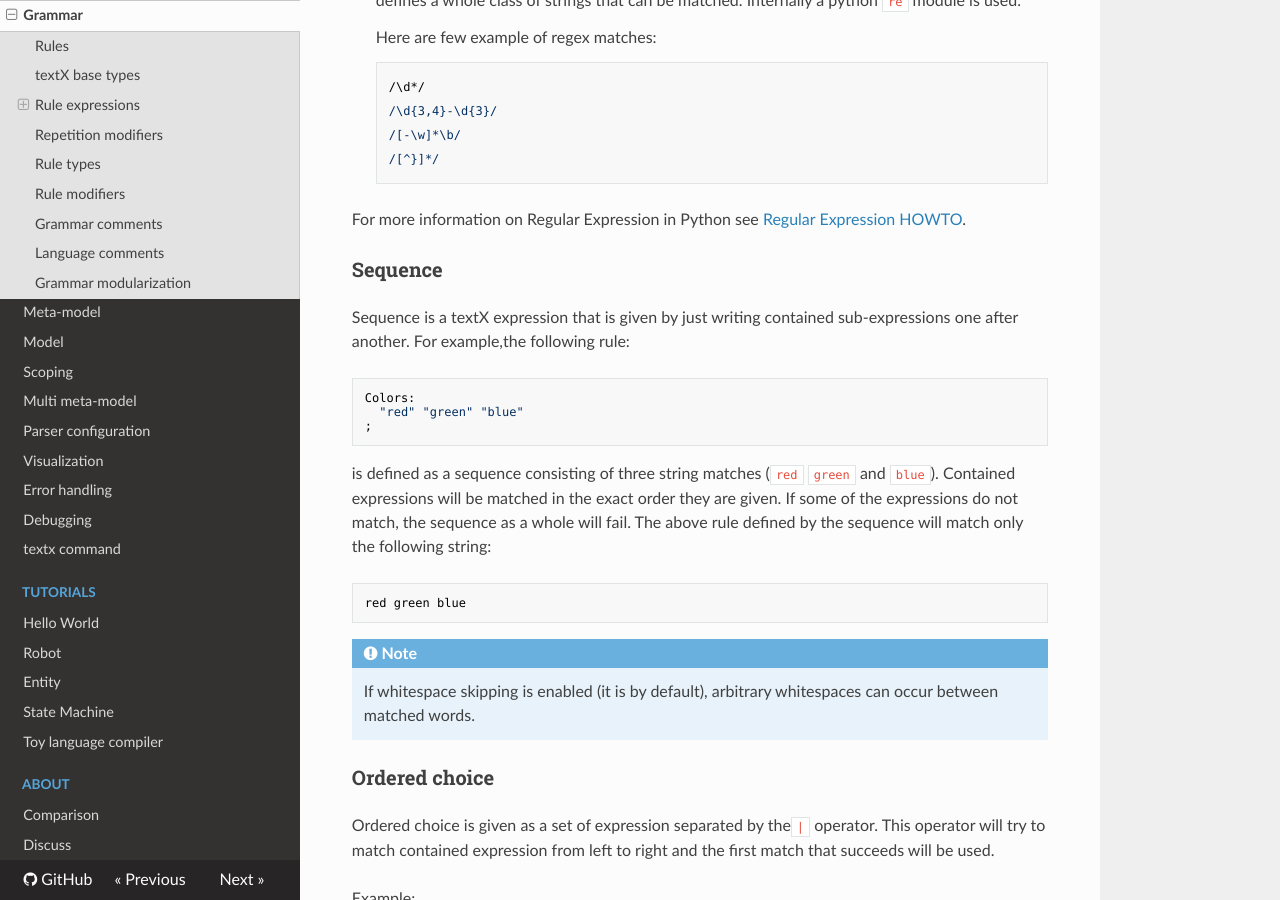
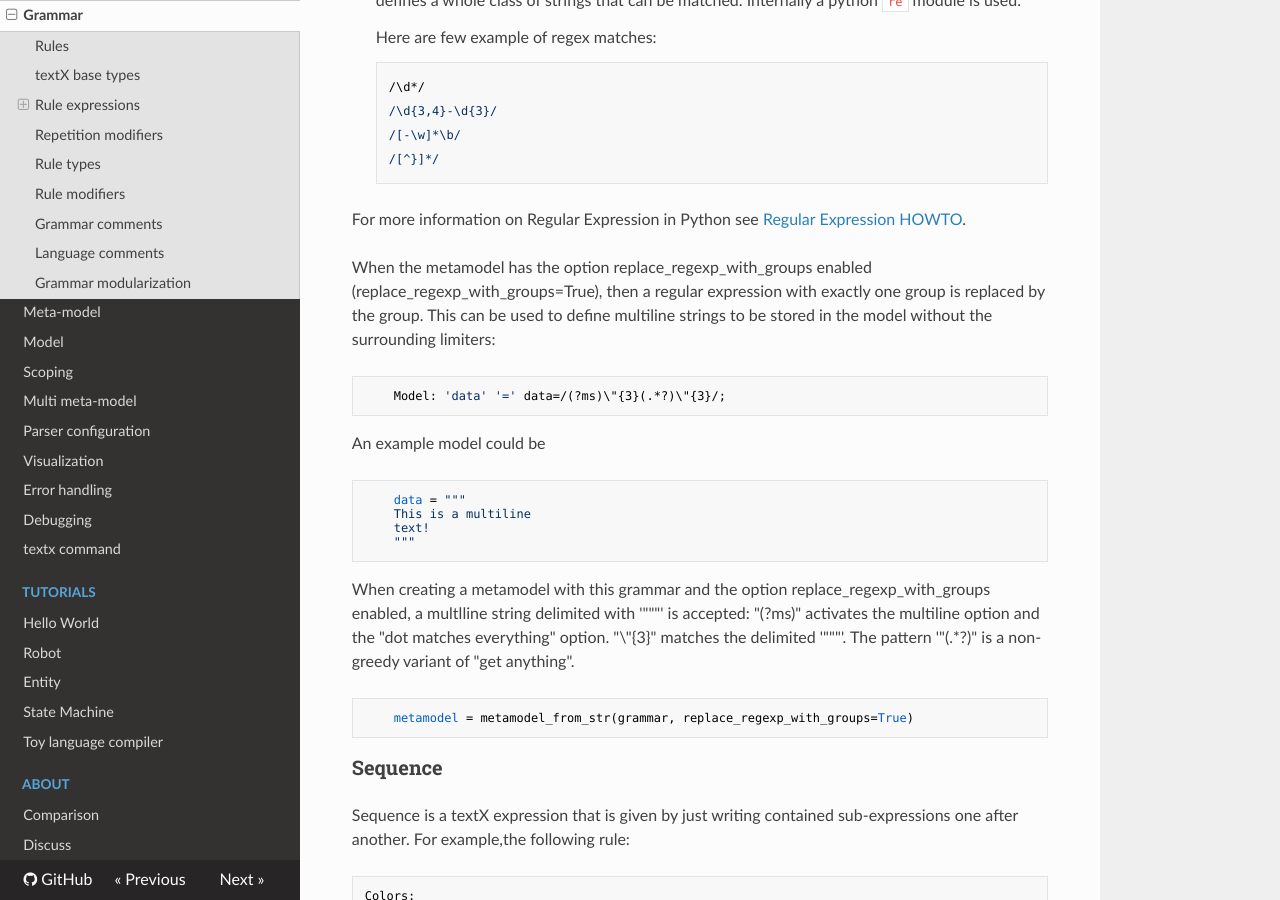
Before and after one commit to textX/textX, an MkDocs documentation site: the page built from docs/grammar.md, in a window 1280 px wide and 900 px high, scrolled down 2886 px. Built offline with MkDocs 1.6.1, drawn with Linux system fonts in a browser that asks for light colours; nearby versions of some CDN libraries; old or Windows-style settings are respelled for this version of MkDocs.

Commit message:
Added docu

```diff
--- a/docs/grammar.md
+++ b/docs/grammar.md
@@ -119,6 +119,28 @@ There are two types of match expressions:
 
   For more information on Regular Expression in Python see [Regular Expression
   HOWTO](https://docs.python.org/3/howto/regex.html).
+
+  When the metamodel has the option replace_regexp_with_groups enabled
+  (replace_regexp_with_groups=True), then a regular expression with exactly
+  one group is replaced by the group. This can be used to define multiline
+  strings to be stored in the model without the surrounding limiters:
+
+        Model: 'data' '=' data=/(?ms)\"{3}(.*?)\"{3}/;
+
+  An example model could be
+
+        data = """
+        This is a multiline
+        text!
+        """
+
+  When creating a metamodel with this grammar and the option
+  replace_regexp_with_groups enabled, a multlline string delimited with '"""'
+  is accepted: "(?ms)" activates the multiline option and the "dot matches
+  everything" option. "\"{3}" matches the delimited '"""'. The pattern
+  '"(.*?)" is a non-greedy variant of "get anything".
+
+        metamodel = metamodel_from_str(grammar, replace_regexp_with_groups=True)
 
 
 ### Sequence
```
